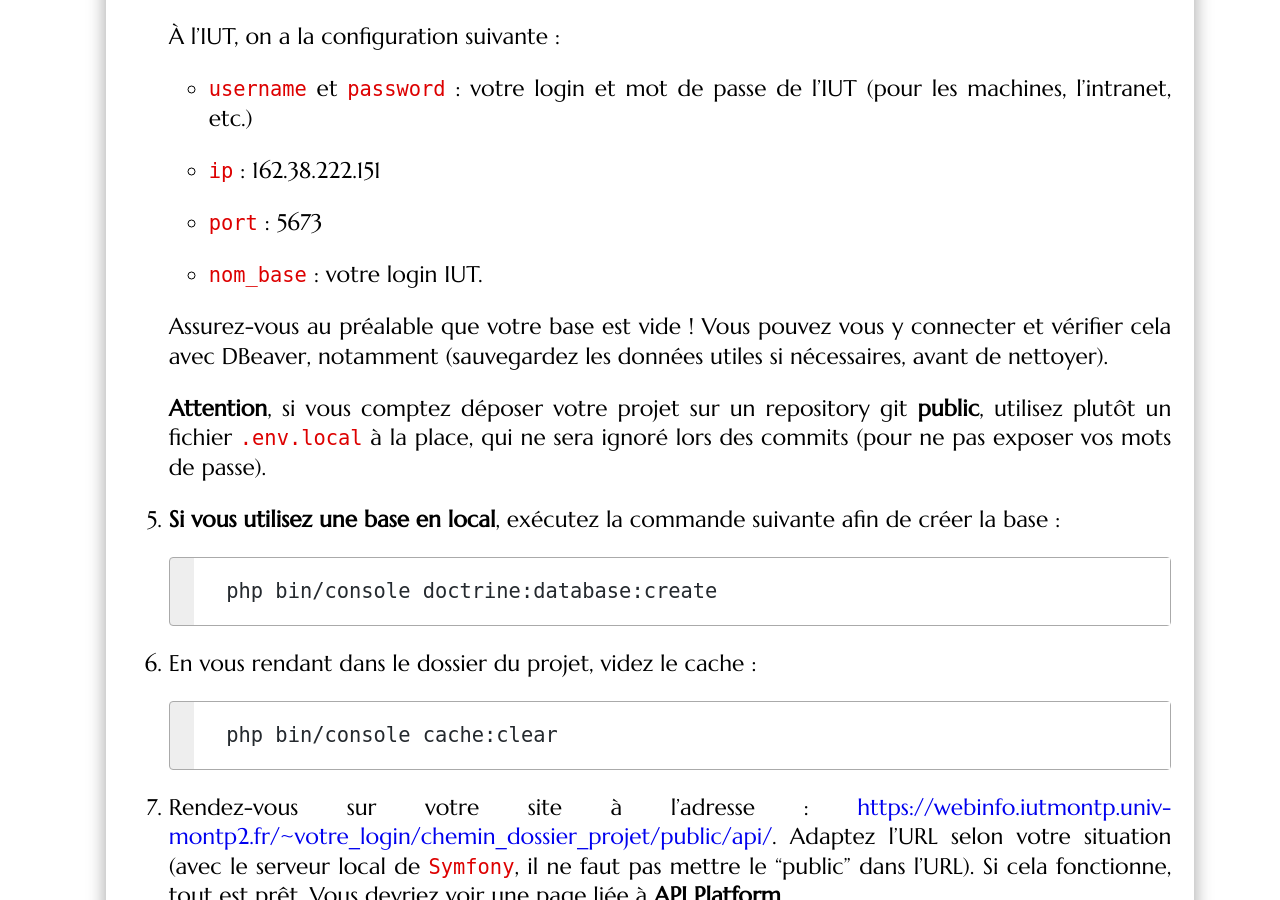
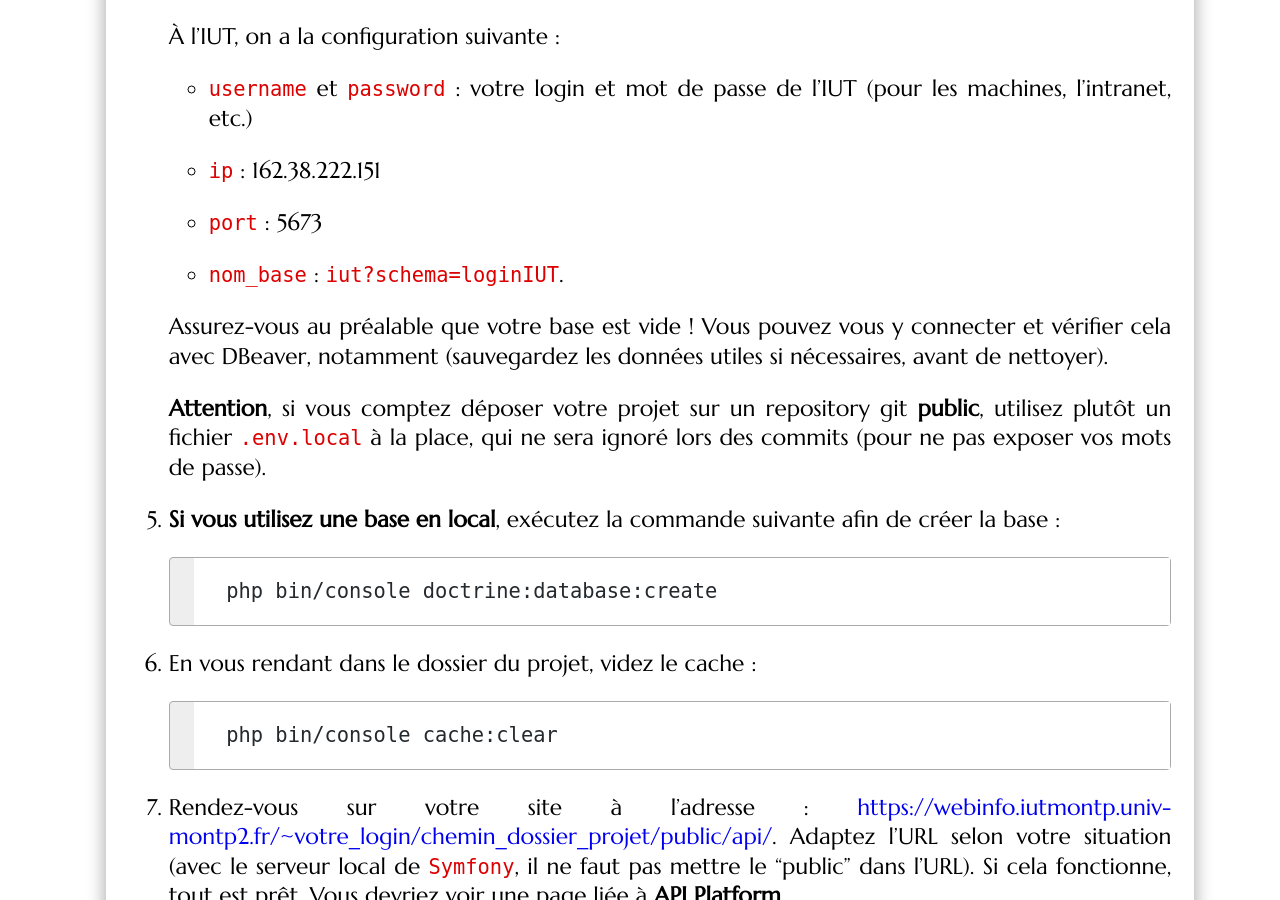
Before and after one commit to mgasquet/R5.A.05-ProgrammationAvancee-Web, a Jekyll site: the page built from tutorials/tutorial4.md, in a window 1280 px wide and 900 px high, scrolled down 3991 px. Built offline with Jekyll 4.4.1, drawn with Linux system fonts in a browser that asks for light colours; some web fonts are replaced.

Commit message:
Lien connexion BD postgre à l'IUT

```diff
--- a/tutorials/tutorial4.md
+++ b/tutorials/tutorial4.md
@@ -107,7 +107,7 @@ Comme expliqué plus tôt, nous allons créer un nouveau projet indépendamment
 
     * `port` : 5673
 
-    * `nom_base` : votre login IUT.
+    * `nom_base` : `iut?schema=loginIUT`.
 
     Assurez-vous au préalable que votre base est vide ! Vous pouvez vous y connecter et vérifier cela avec DBeaver, notamment (sauvegardez les données utiles si nécessaires, avant de nettoyer).
 
```
